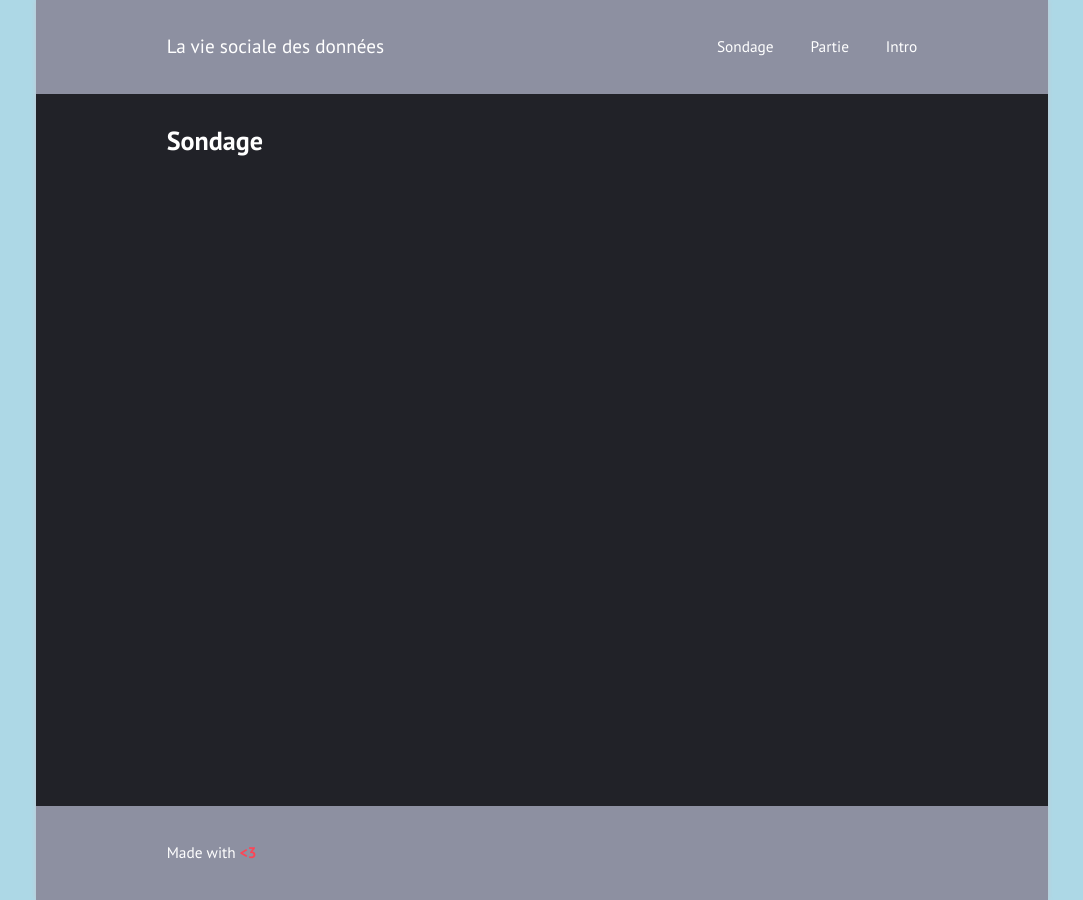
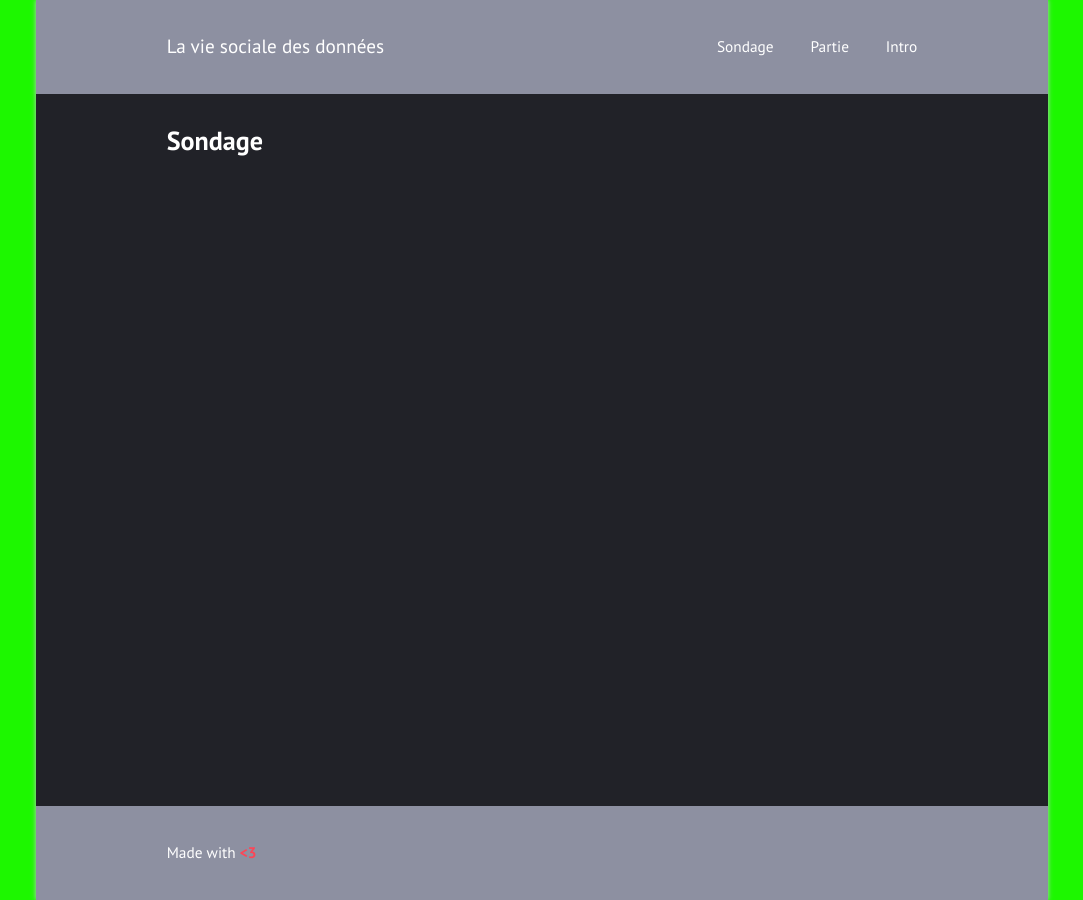
Before and after one commit to den032007/den032007.githab.io, a Jekyll site: the page built from index.html, in a window 1280 px wide. Shown: the whole page, without its empty margins (98-1181 px from the left). Built offline with Jekyll 4.4.1, drawn with Linux system fonts in a browser that asks for light colours.

Commit message:
Update frame.sass

```diff
--- a/assets/css/frame.sass
+++ b/assets/css/frame.sass
@@ -3,8 +3,7 @@
 
 @import index, font, basic, layout, classes
 
-$bgcolor: lightblue
-$textcolor: darkblue
+$bgcolor: #1df700
 
 html
   background: $bgcolor
```
